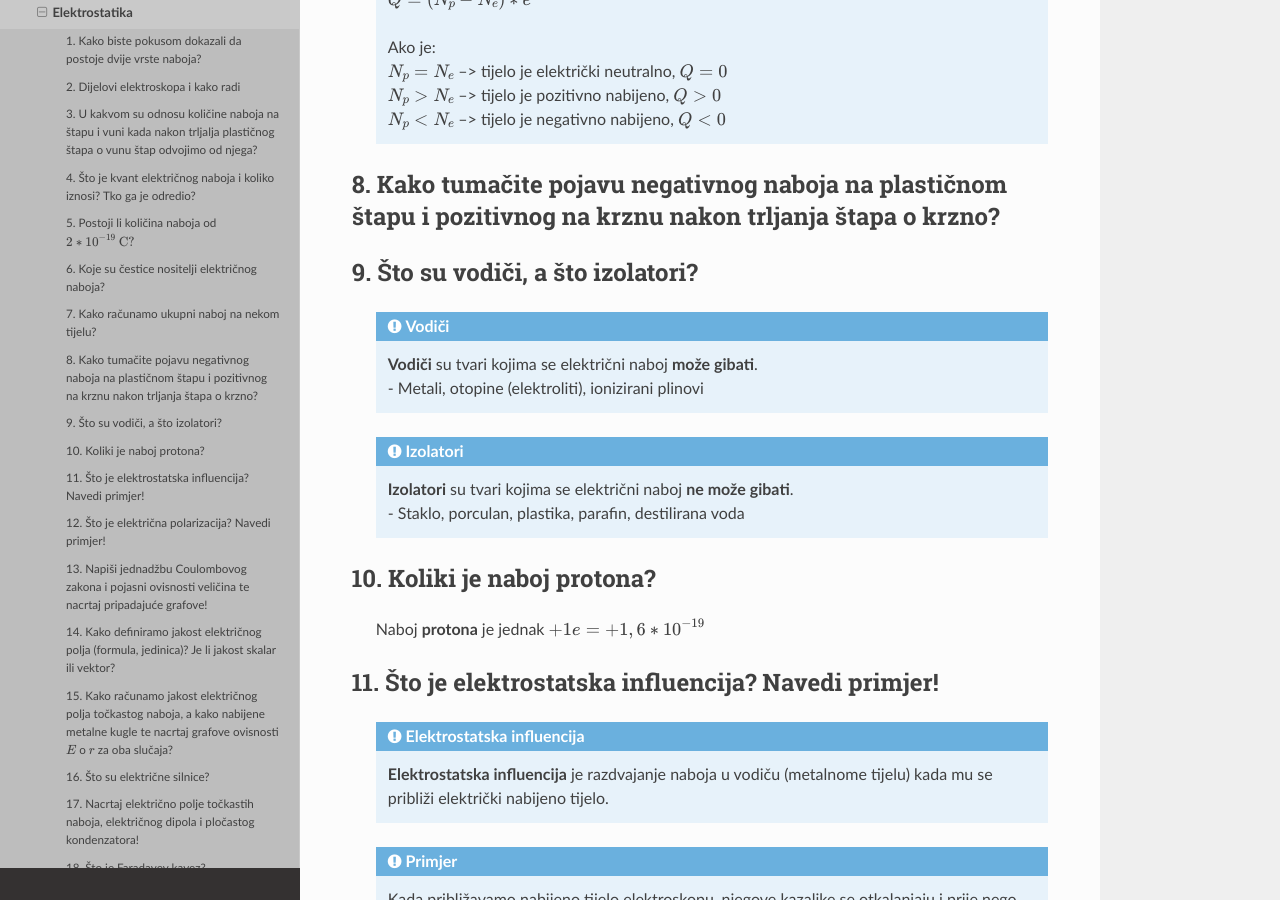
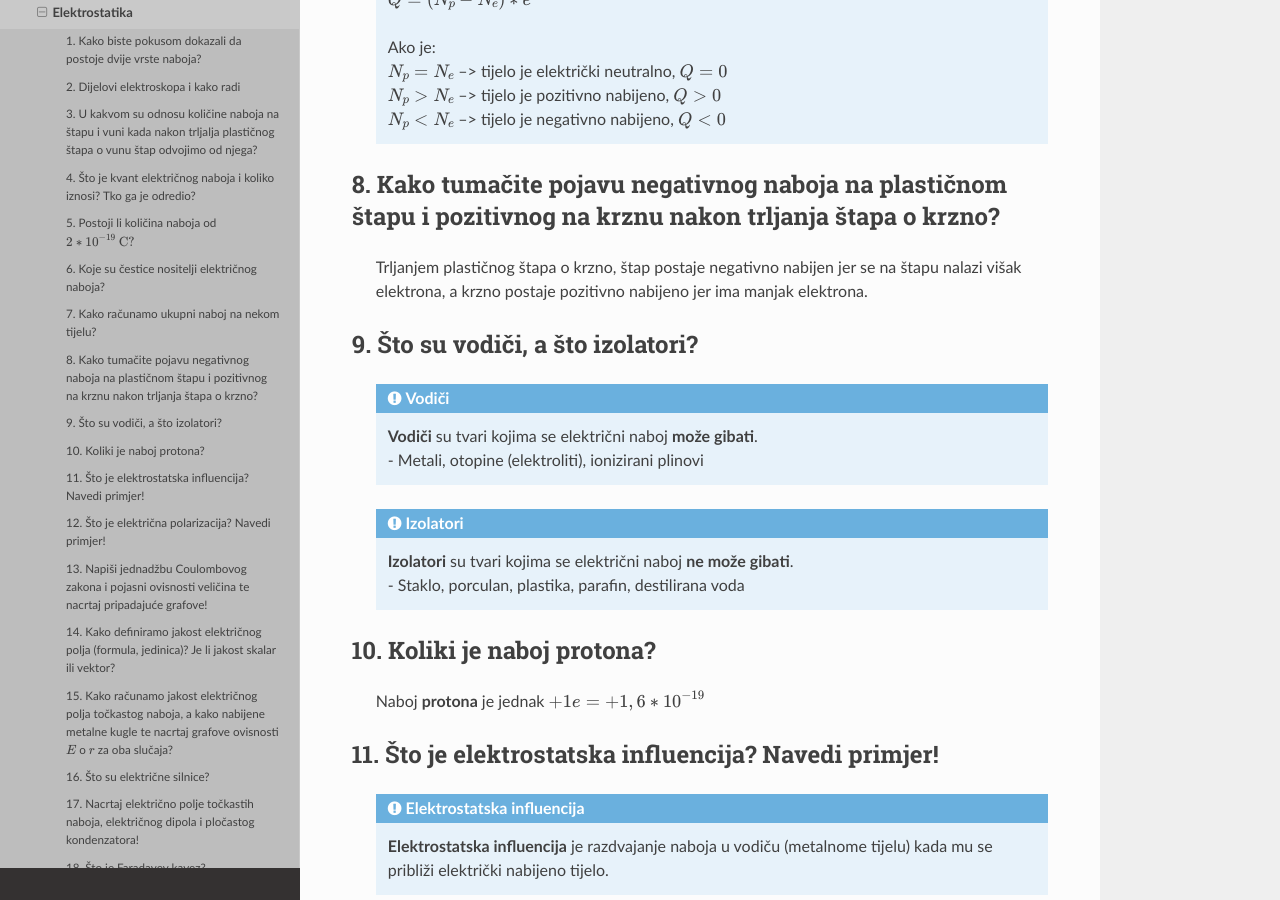
Before and after one commit to recycleTheC/tsrb-h_razred, a Sphinx documentation site: the page built from source/3_razred/fizika/elektrostatika/elektrostatika.rst, in a window 1280 px wide and 900 px high, scrolled down 3961 px. Built offline with Sphinx 7.4.7 and the Read the Docs theme 2.0.0, drawn with Linux system fonts in a browser that asks for light colours.

Commit message:
Update elektrostatika.rst

```diff
--- a/source/3_razred/fizika/elektrostatika/elektrostatika.rst
+++ b/source/3_razred/fizika/elektrostatika/elektrostatika.rst
@@ -86,6 +86,9 @@ Elektrostatika
 
 8. Kako tumačite pojavu negativnog naboja na plastičnom štapu i pozitivnog na krznu nakon trljanja štapa o krzno?
 ^^^^^^^^^^^^^^^^^^^^^^^^^^^^^^^^^^^^^^^^^^^^^^^^^^^^^^^^^^^^^^^^^^^^^^^^^^^^^^^^^^^^^^^^^^^^^^^^^^^^^^^^^^^^^^^^^
+
+  Trljanjem plastičnog štapa o krzno, štap postaje negativno nabijen jer se na štapu nalazi višak elektrona, a
+  krzno postaje pozitivno nabijeno jer ima manjak elektrona.
 
 9. Što su vodiči, a što izolatori?
 ^^^^^^^^^^^^^^^^^^^^^^^^^^^^^^^^^^
```
